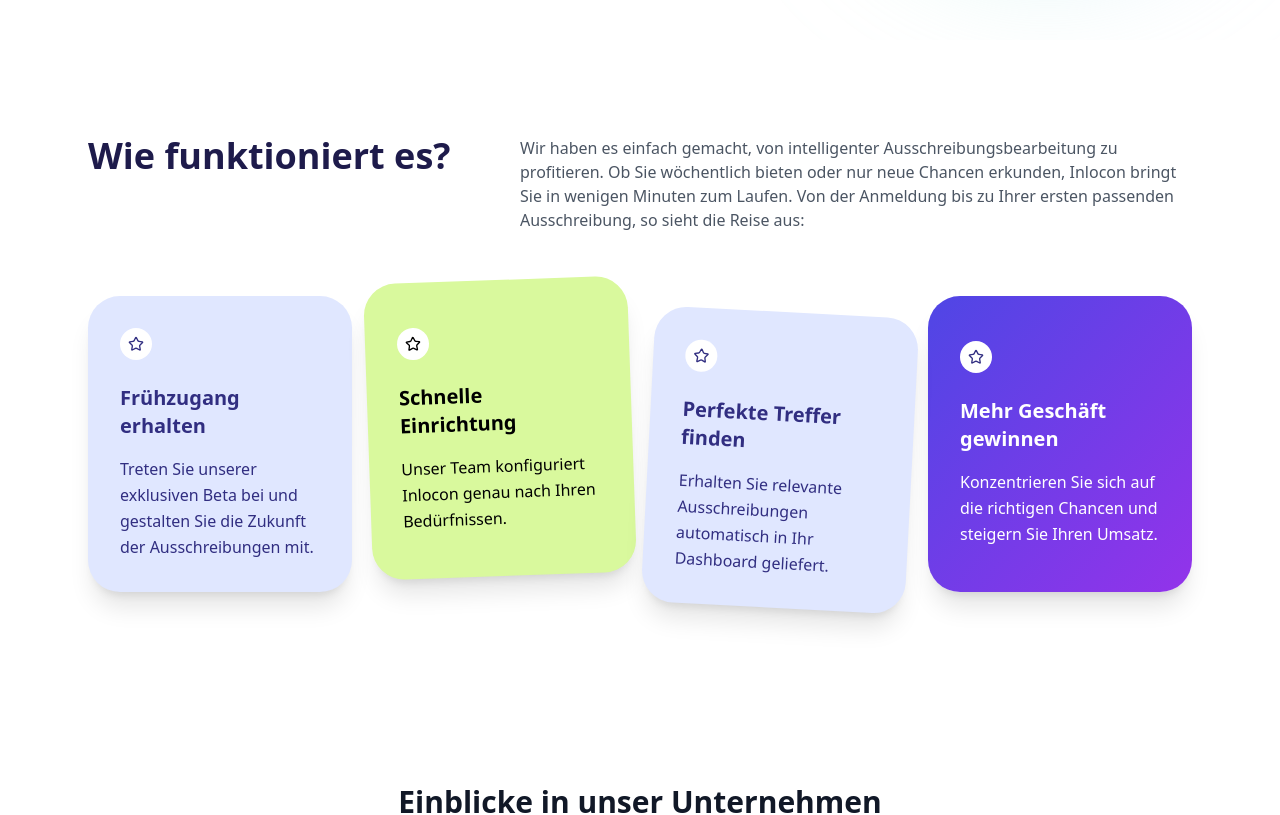
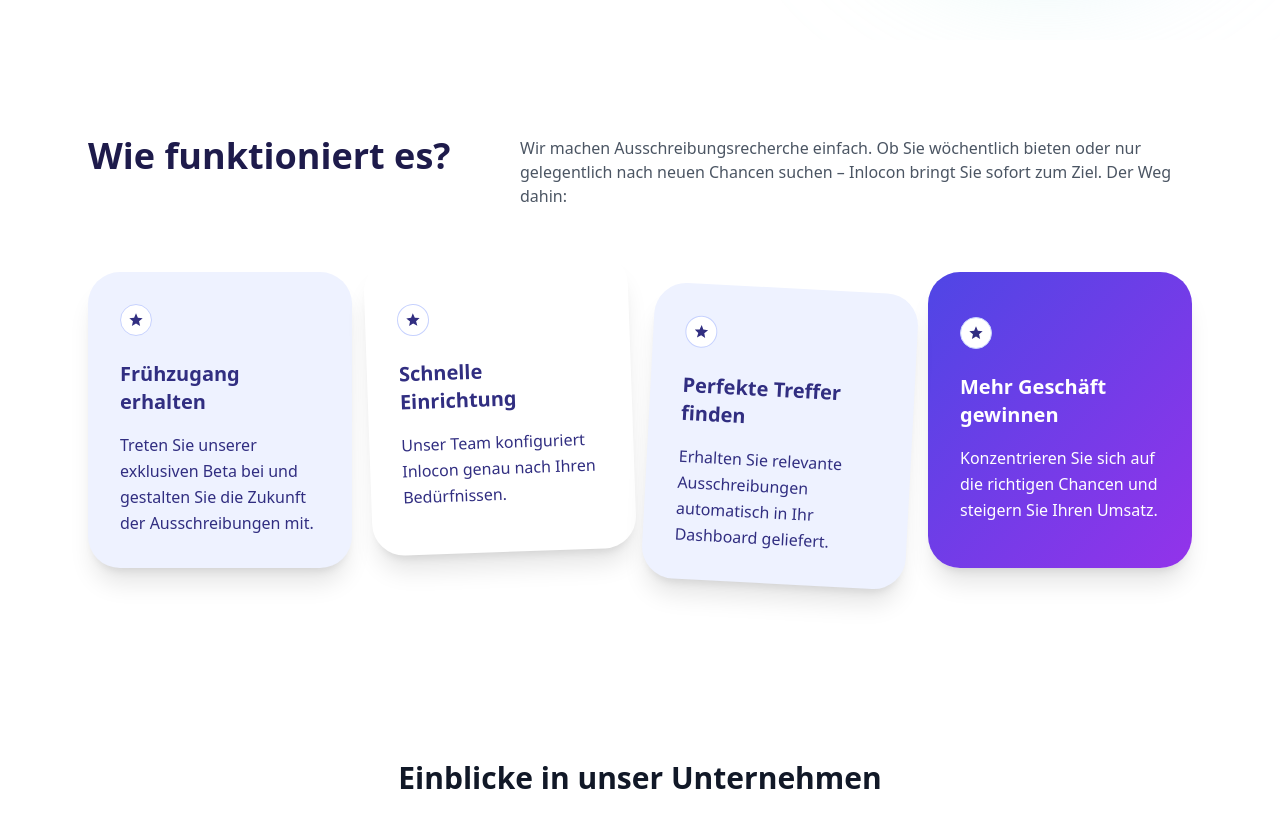
Before and after one commit to ckdonah/INLOCON, a React (Vite) app: page / in a window 1280 px wide. Shown: the part 1800-2615 px from the top of the page. Built offline with nearby package versions, Linux system fonts and the light colour scheme.

Commit message:
updated-hero-benefits-process

```diff
--- a/src/components/Benefits.jsx
+++ b/src/components/Benefits.jsx
@@ -33,7 +33,7 @@
   return (
     <section id="benefits" className="py-24 bg-white overflow-hidden relative">
       <div className="absolute inset-0">
-        <div className="absolute top-20 left-10 w-72 h-72 bg-gradient-to-r from-indigo-200 to-purple-200 rounded-full mix-blend-multiply filter blur-3xl opacity-30 animate-pulse"></div>
+        {/* <div className="absolute top-20 left-10 w-72 h-72 bg-gradient-to-r from-indigo-200 to-purple-200 rounded-full mix-blend-multiply filter blur-3xl opacity-30 animate-pulse"></div> */}
         <div
           className="absolute bottom-20 right-10 w-96 h-96 bg-gradient-to-r from-emerald-200 to-blue-200 rounded-full mix-blend-multiply filter blur-3xl opacity-30 animate-pulse"
           style={{ animationDelay: "2s" }}
--- a/src/components/Hero.jsx
+++ b/src/components/Hero.jsx
@@ -14,9 +14,9 @@
   return (
     <section className="relative min-h-screen flex items-center overflow-hidden bg-gradient-to-br from-slate-50 via-white to-indigo-50">
       <div className="absolute inset-0">
-        <div className="absolute top-10 right-10 w-96 h-96 border-2 border-gray-200 rounded-full opacity-30"></div>
+        {/* <div className="absolute top-10 right-10 w-96 h-96 border-2 border-gray-200 rounded-full opacity-30"></div>
         <div className="absolute bottom-20 left-20 w-80 h-80 border-2 border-indigo-200 rounded-full opacity-20"></div>
-        <div className="absolute top-1/3 right-1/4 w-64 h-64 border border-purple-200 rounded-full opacity-25"></div>
+        <div className="absolute top-1/3 right-1/4 w-64 h-64 border border-purple-200 rounded-full opacity-25"></div> */}
 
         <div className="absolute top-20 left-20 w-32 h-32 bg-gradient-to-r from-indigo-100 to-purple-100 rounded-full mix-blend-multiply filter blur-2xl opacity-40 animate-pulse"></div>
         <div
--- a/src/components/Process.jsx
+++ b/src/components/Process.jsx
@@ -1,12 +1,11 @@
 import React from "react";
-import { Star } from "lucide-react";
 
 const processSteps = [
   {
     title: "Frühzugang erhalten",
     description:
       "Treten Sie unserer exklusiven Beta bei und gestalten Sie die Zukunft der Ausschreibungen mit.",
-    bg: "bg-indigo-100",
+    bg: "bg-indigo-50",
     text: "text-indigo-900",
     rotate: "",
     translate: "",
@@ -15,8 +14,8 @@
     title: "Schnelle Einrichtung",
     description:
       "Unser Team konfiguriert Inlocon genau nach Ihren Bedürfnissen.",
-    bg: "bg-lime-200",
-    text: "text-black",
+    bg: "bg-white",
+    text: "text-indigo-900",
     rotate: "-rotate-2",
     translate: "-translate-y-4",
   },
@@ -24,7 +23,7 @@
     title: "Perfekte Treffer finden",
     description:
       "Erhalten Sie relevante Ausschreibungen automatisch in Ihr Dashboard geliefert.",
-    bg: "bg-indigo-100",
+    bg: "bg-indigo-50",
     text: "text-indigo-900",
     rotate: "rotate-3",
     translate: "translate-y-4",
@@ -40,38 +39,45 @@
   },
 ];
 
+const SolidStar = ({ className }) => (
+  <svg
+    xmlns="http://www.w3.org/2000/svg"
+    fill="currentColor"
+    viewBox="0 0 24 24"
+    className={className}
+  >
+    <path d="M12 17.27L18.18 21 16.54 13.97 22 9.24l-7.19-.61L12 2 9.19 8.63 2 9.24l5.46 4.73L5.82 21z" />
+  </svg>
+);
+
 const Process = () => {
   return (
-    <section id="process" className="bg-white py-24 ">
+    <section id="process" className="bg-white py-24">
       <div className="max-w-6xl mx-auto px-6">
-
         <div className="flex flex-col md:flex-row justify-between items-start mb-16 gap-8">
           <h2 className="text-4xl font-extrabold text-indigo-950">
             Wie funktioniert es?
           </h2>
           <p className="text-gray-600 text-l max-w-2xl">
-            Wir haben es einfach gemacht, von intelligenter Ausschreibungsbearbeitung zu profitieren.
-            Ob Sie wöchentlich bieten oder nur neue Chancen erkunden,
-            Inlocon bringt Sie in wenigen Minuten zum Laufen. Von der Anmeldung bis zu Ihrer
-            ersten passenden Ausschreibung, so sieht die Reise aus:
+            Wir machen Ausschreibungsrecherche einfach. Ob Sie wöchentlich
+            bieten oder nur gelegentlich nach neuen Chancen suchen – Inlocon
+            bringt Sie sofort zum Ziel. Der Weg dahin:
           </p>
         </div>
-
 
         <div className="flex flex-col md:flex-row items-stretch justify-between gap-8 md:gap-4 relative">
           {processSteps.map((step, index) => (
             <div
               key={index}
-              className={`w-full md:w-1/4 transition-transform duration-300 ${step.rotate} ${step.translate}`}
+              className={`w-full md:w-1/4 transition-transform duration-300 ${step.rotate} ${step.translate} hover:scale-[1.02]`}
             >
               <div
                 className={`p-6 md:p-8 ${step.bg} ${step.text} rounded-[2rem] shadow-xl h-full min-h-[240px] flex flex-col justify-center`}
               >
                 <div className="flex items-center gap-2 mb-6">
-                  <div className="w-8 h-8 rounded-full bg-white flex items-center justify-center">
-                    <Star
-                      size={16}
-                      className={`${
+                  <div className="w-8 h-8 rounded-full bg-white border border-indigo-200 flex items-center justify-center">
+                    <SolidStar
+                      className={`w-4 h-4 ${
                         step.text === "text-white"
                           ? "text-indigo-900"
                           : step.text
```
